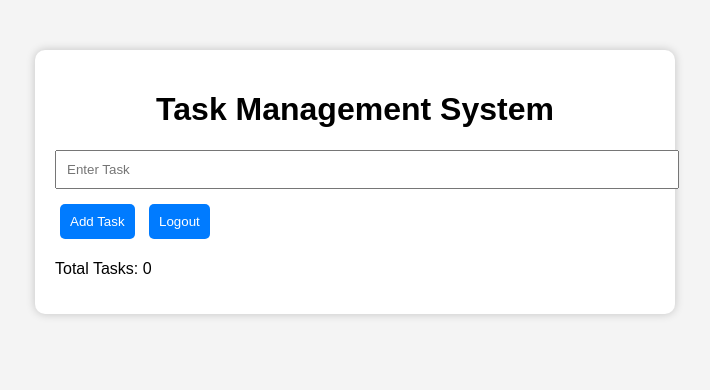
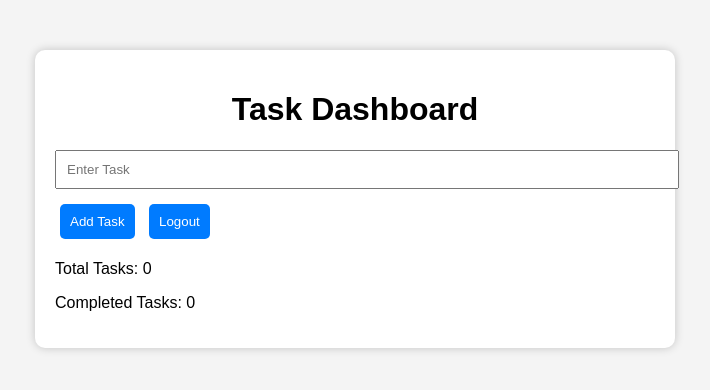
Before and after one commit to priyayadav25/task-management-app, a plain HTML site: page frontend/dashboard.html in a window 1280 px wide. Shown: the whole page, without its empty margins (285-995 px from the left). Drawn offline with Linux system fonts and the light colour scheme; files that its build step writes are made by us from their sources; no server answers; sample sign-in values are in the browser's storage.

Commit message:
Update dashboard.html

```diff
--- a/frontend/dashboard.html
+++ b/frontend/dashboard.html
@@ -1,7 +1,7 @@
 <!DOCTYPE html>
 <html>
 <head>
-    <title>Task Dashboard</title>
+    <title>Dashboard</title>
     <link rel="stylesheet" href="style.css">
 </head>
 <body>
@@ -14,7 +14,7 @@ if(localStorage.getItem("loggedIn") !== "true"){
 
 <div class="container">
 
-    <h1>Task Management System</h1>
+    <h1>Task Dashboard</h1>
 
     <input
         type="text"
@@ -34,6 +34,11 @@ if(localStorage.getItem("loggedIn") !== "true"){
         <span id="taskCount">0</span>
     </p>
 
+    <p>
+        Completed Tasks:
+        <span id="completedCount">0</span>
+    </p>
+
     <ul id="taskList"></ul>
 
 </div>
```
